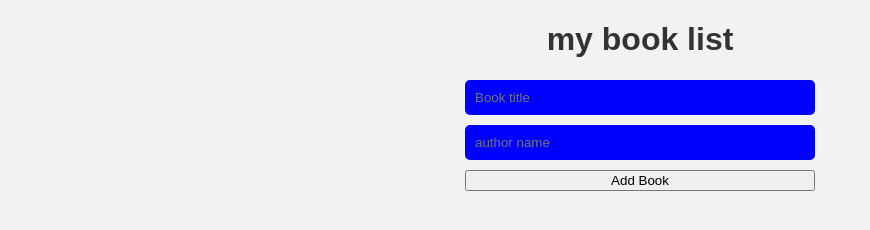
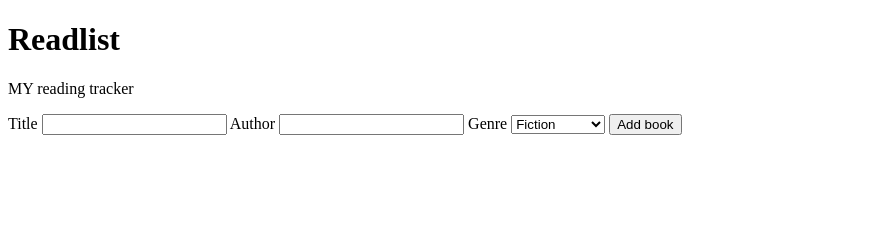
Before and after one commit to zizucade20-a11y/book-list, a plain HTML site: page index.html in a window 1280 px wide. Shown: the whole page, without its empty margins (0-870 px from the left). Drawn offline with Linux system fonts and the light colour scheme.

Commit message:
bookshell

```diff
--- a/index.html
+++ b/index.html
@@ -3,20 +3,25 @@
 <head>
     <meta charset="UTF-8">
     <meta name="viewport" content="width=device-width, initial-scale=1.0">
-    <title>my book list</title>
-    <link rel="stylesheet" href="style.css">
+    <title>readlist</title>
 </head>
 <body>
+    <h1>Readlist</h1>
+    <p>MY reading tracker</p>
+    <form>
+        <label for="title">Title</label>
+        <input type="text" id="title">
 
-    <h1>my book list</h1>
-
-    <form id="book-form">
-        <input type="text" id="title" placeholder="Book title" required>
-        <input type="text" id="author" placeholder="author name" required>
-        <button type="submit">Add Book</button>
+        <label for="author">Author</label>
+        <input type="text" id="author">
+        <label for="gengre">Genre</label>
+        <select id="genre">
+            <option value="fiction">Fiction</option>
+            <option value="nonfication">Non-fication</option>
+            <option value="fantasy">Fantasy</option>
+            <option value="other">Other</option>
+        </select>
+        <button type="submit">Add book</button>
     </form>
-
-    <ul id="book-list"></ul>
-    <script src="script.js"></script>
 </body>
 </html>
--- a/style.css
+++ /dev/null
@@ -1,37 +0,0 @@
-body {
-    font-family: Arial, san-serif;
-    background-color: #f2f2f2;
-    margin: 0;
-    padding: 25;
-}
-
-h1 {
-    text-align: center;
-    color: #333333;
-}
-form {
-    display: flex;
-    flex-direction: column;
-    gap: 10px;
-    max-width: 350px;
-    margin: auto;
-}
-input {
-    padding: 10px;
-    background-color: blue;
-    color: white;
-    border: none;
-    border-radius: 5px;
-    cursor: pointer;
-}
-ul {
-    max-width: 400px;
-    margin: 20px auto;
-}
-
-li {
-    background-color: floralwhite;
-    padding: 10px;
-    margin-bottom: 10px;
-    border-radius: 5px;
-}
```
Also changed, not shown: add-book.html (added), books.html (added), script.js (added).
